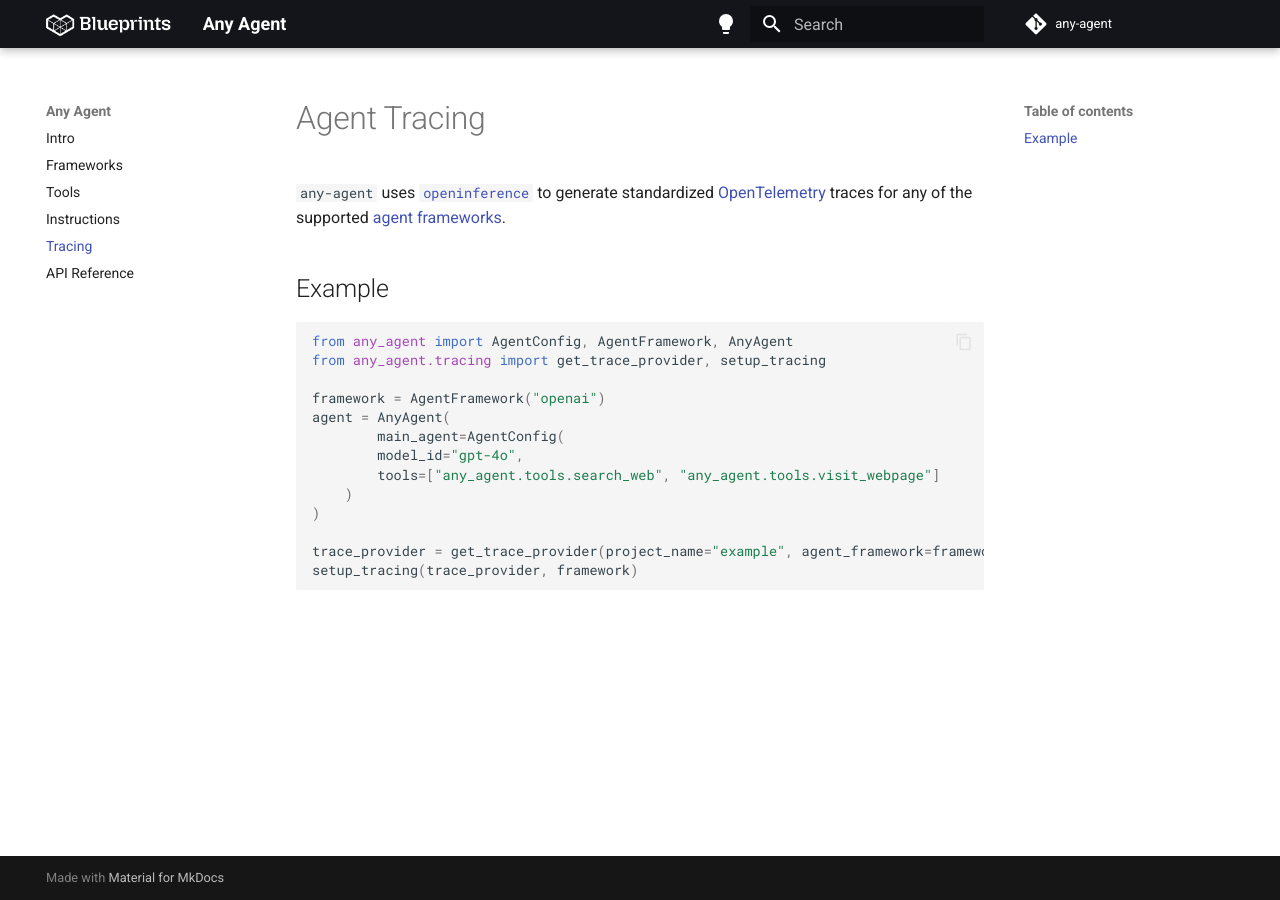
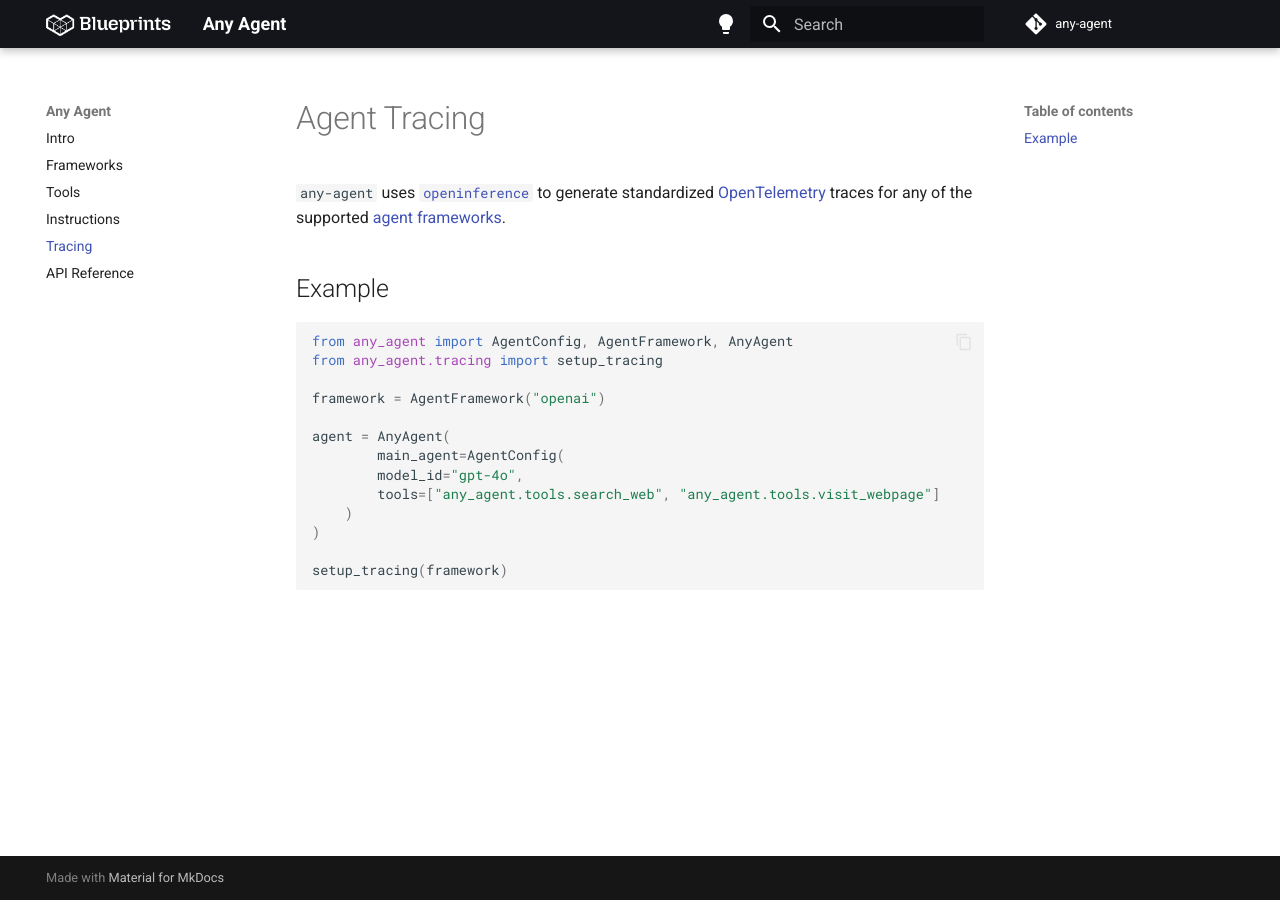
Before and after one commit to therealtimex/any-agent, an MkDocs documentation site: the page built from docs/tracing.md, in a window 1280 px wide. Built offline with MkDocs 1.6.1 and Material for MkDocs 9.7.7, drawn with Linux system fonts in a browser that asks for light colours; comment, search, counter and statistics services are not loaded.

Commit message:
enh(tracing): Simplify API. (#22)
Drop `project_name` arg and unify into `setup_tracing` .

````diff
--- a/docs/tracing.md
+++ b/docs/tracing.md
@@ -7,9 +7,10 @@ standardized [OpenTelemetry](https://opentelemetry.io/) traces for any of the su
 
 ```py
 from any_agent import AgentConfig, AgentFramework, AnyAgent
-from any_agent.tracing import get_trace_provider, setup_tracing
+from any_agent.tracing import setup_tracing
 
 framework = AgentFramework("openai")
+
 agent = AnyAgent(
         main_agent=AgentConfig(
         model_id="gpt-4o",
@@ -17,6 +18,5 @@ agent = AnyAgent(
     )
 )
 
-trace_provider = get_trace_provider(project_name="example", agent_framework=framework)
-setup_tracing(trace_provider, framework)
+setup_tracing(framework)
 ```
````
Also changed, not shown: 2 other files.
